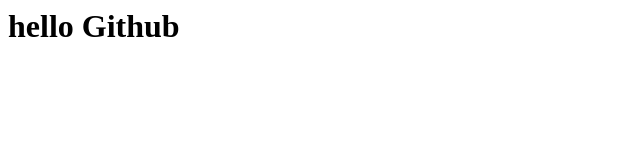
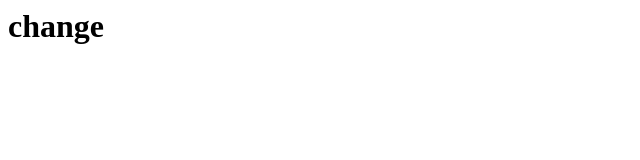
Before and after one commit to alireza-yadrouj/test2-github, a plain HTML site: page index.html in a window 1280 px wide. Shown: the whole page, without its empty margins (0-640 px from the left). Drawn offline with Linux system fonts and the light colour scheme.

Commit message:
change h1

```diff
--- a/index.html
+++ b/index.html
@@ -5,6 +5,6 @@
     <title>Document</title>
 </head>
 <body>
-    <h1> hello Github</h1>
+    <h1> change</h1>
 </body>
 </html>
```
